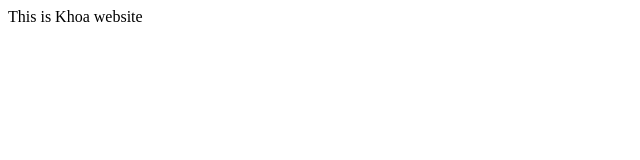
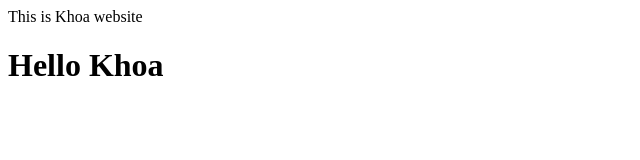
Before and after one commit to NguyenThaiHoc1/HelloWord, a plain HTML site: page index.html in a window 1280 px wide. Shown: the whole page, without its empty margins (0-640 px from the left). Drawn offline with Linux system fonts and the light colour scheme.

Commit message:
By Khoa 1

```diff
--- a/index.html
+++ b/index.html
@@ -4,5 +4,6 @@
 </head>
 <body>
 	<p>This is Khoa website</p>
+	<h1>Hello Khoa</h1>
 </body>
 </html>
```
